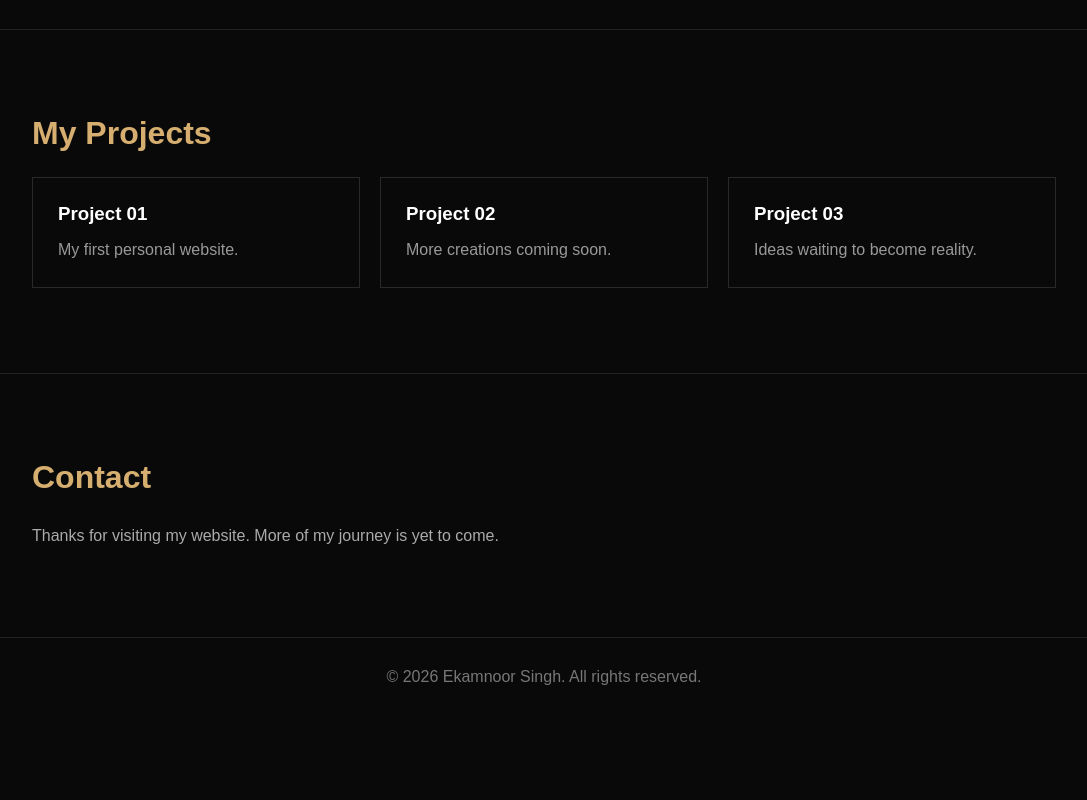
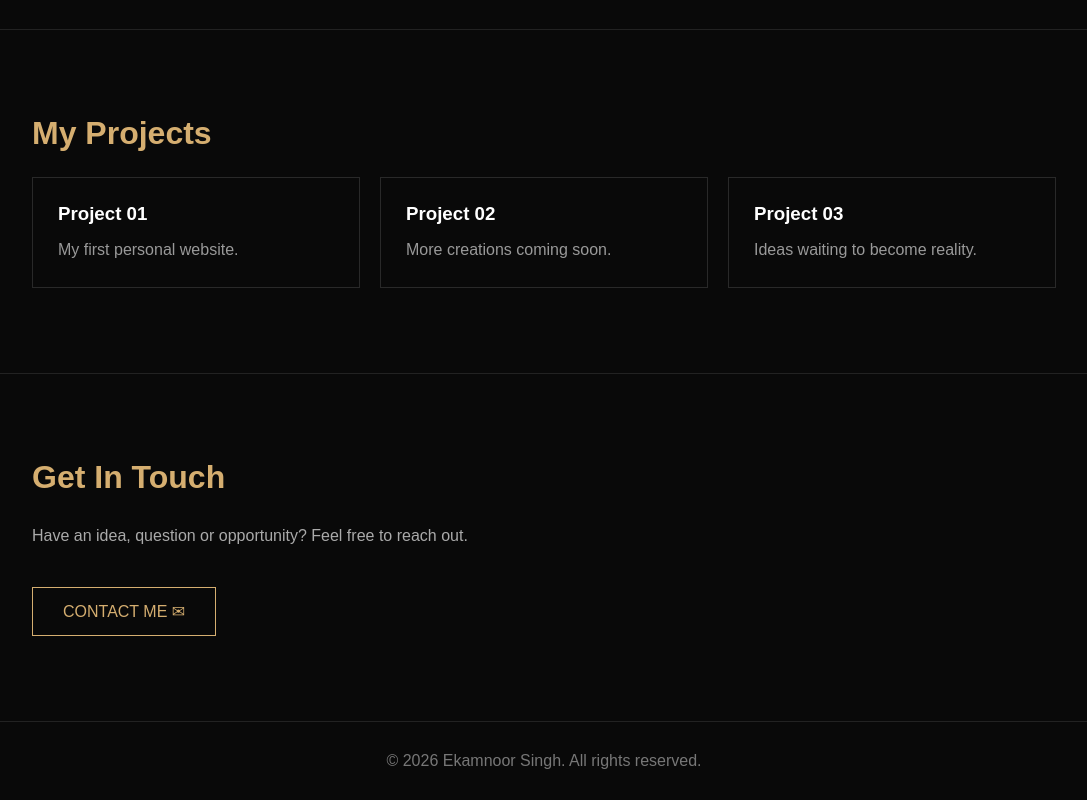
Before and after one commit to ekamnoorsingh340-art/Index.html, a plain HTML site: page index.html in a window 1280 px wide. Shown: the part 1020-1820 px from the top of the page, without its empty margins (96-1183 px from the left). Before the commit the page ends 1736 px from the top, so only its background shows below. Drawn offline with Linux system fonts and the light colour scheme.

Commit message:
Update index.html
More addition c

```diff
--- a/index.html
+++ b/index.html
@@ -212,13 +212,18 @@
     </div>
   </section>
 
-  <section id="contact">
-    <h2>Contact</h2>
-    <p class="content">
-      Thanks for visiting my website.
-      More of my journey is yet to come.
-    </p>
-  </section>
+<section id="contact">
+  <h2>Get In Touch</h2>
+
+  <p class="content">
+    Have an idea, question or opportunity?
+    Feel free to reach out.
+  </p>
+
+  <a href="mailto:YOUR_EMAIL@gmail.com" class="btn">
+    CONTACT ME ✉
+  </a>
+</section>
 
   <footer>
     © 2026 Ekamnoor Singh. All rights reserved.
```
